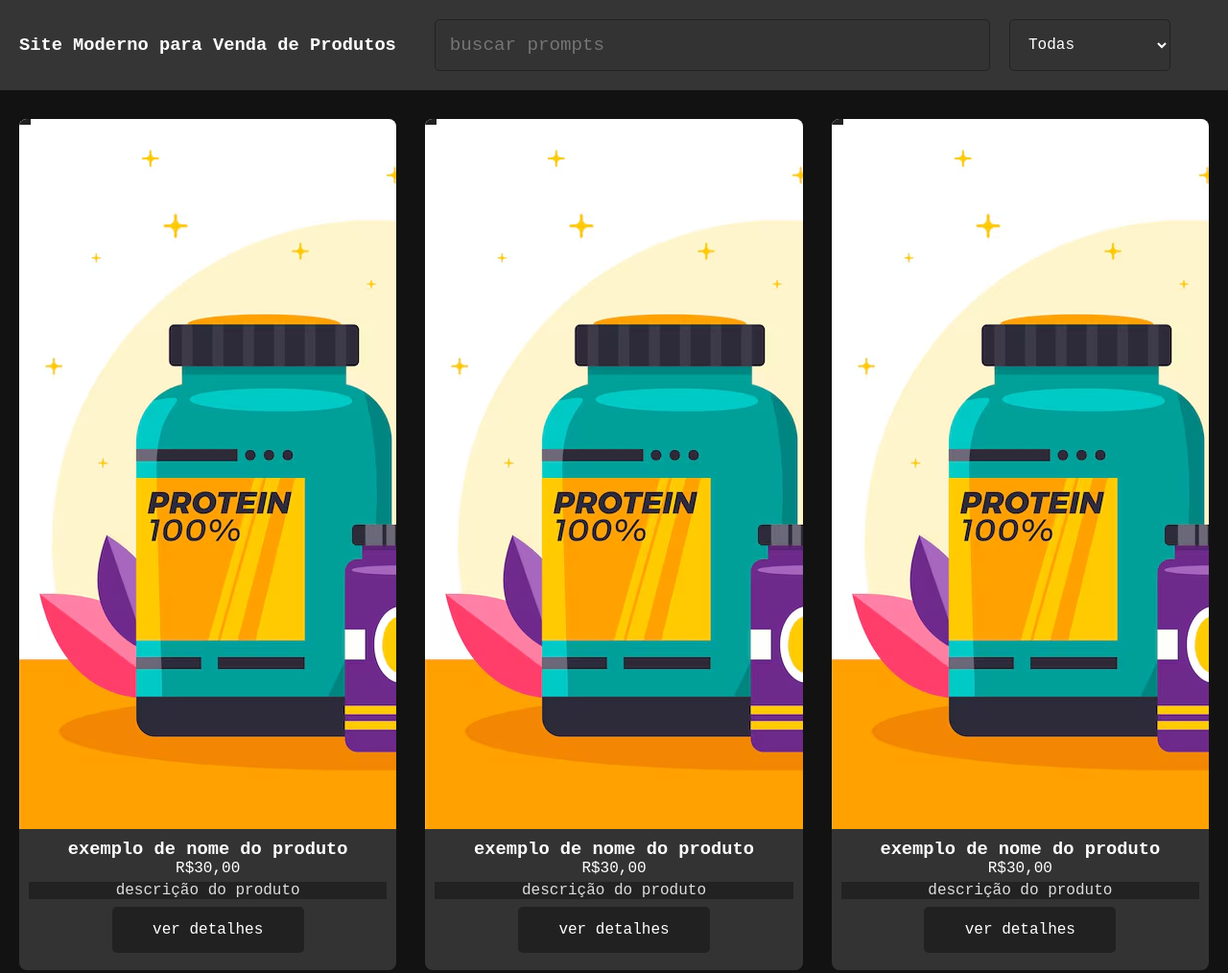
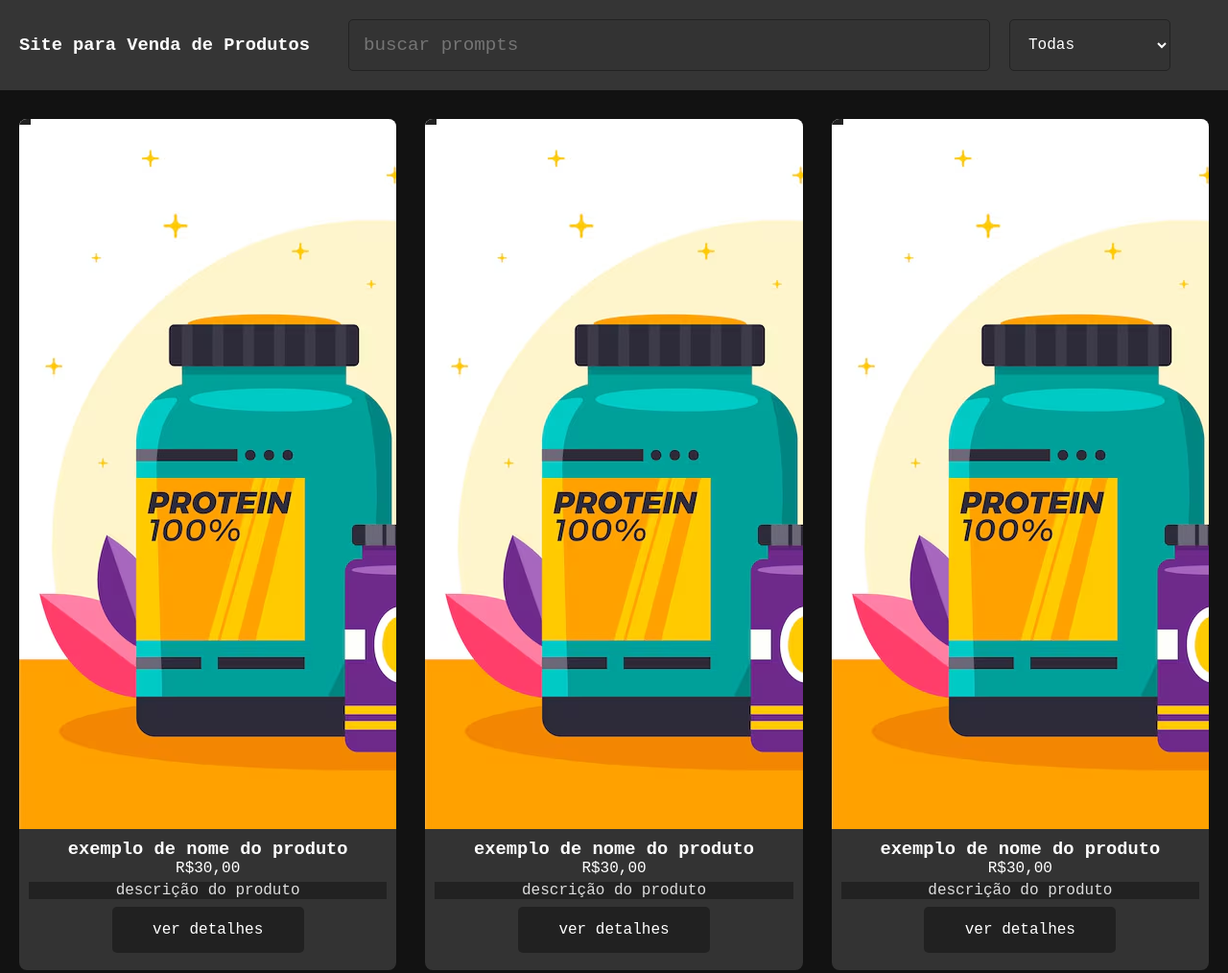
Before and after one commit to bruabsil/ecoomece-masaru, a plain HTML site: page front-end/index.html in a window 1280 px wide. Shown: the top 1014 px of the page at 96% size. Drawn offline with Linux system fonts and the light colour scheme.

Commit message:
dia 150126
mudei o titulo para  Site para Venda de Produtos

```diff
--- a/front-end/index.html
+++ b/front-end/index.html
@@ -12,7 +12,7 @@
     <div class="header">
 
         <div class="logo-title">
-            <a href=""><h3>Site Moderno para Venda de Produtos</h3></a>
+            <a href=""><h3>Site para Venda de Produtos</h3></a>
 
 
         </div>
```
